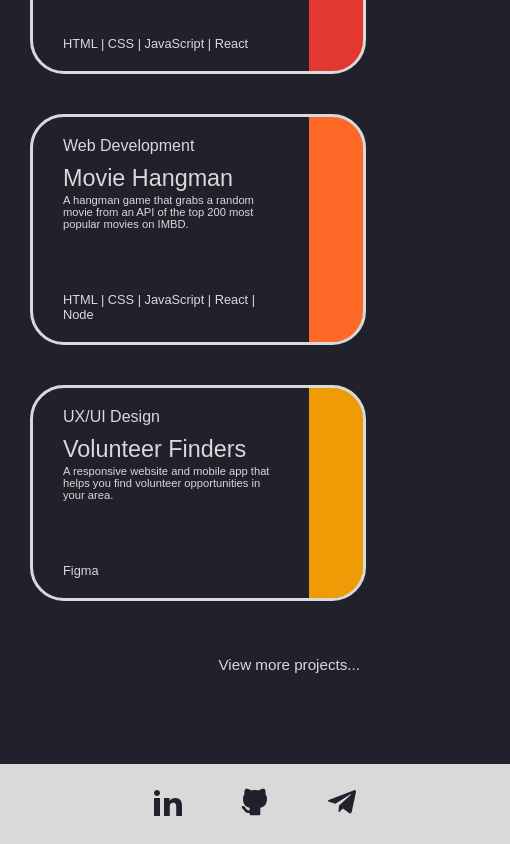
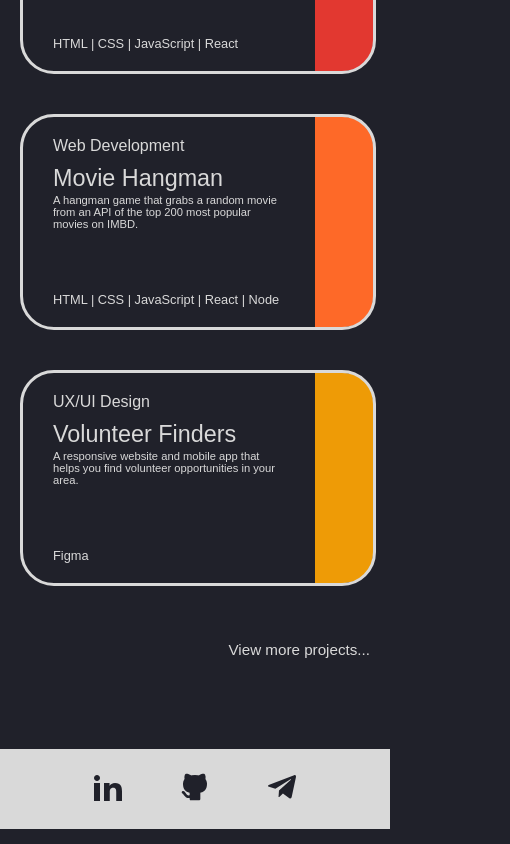
Before and after one commit to TaylorDay11/my-website, a React (Vite) app: page / in a window 390 px wide. Shown: the part 886-1730 px from the top of the page, 510 px wide, since content can reach past the window. Built offline with nearby package versions, Linux system fonts and the light colour scheme; a web font is replaced by a local one.

Commit message:
mobile tweaks

```diff
--- a/src/index.css
+++ b/src/index.css
@@ -594,7 +594,7 @@ footer > a > svg {
     }
 
     main {
-        margin: 60px 30px;
+        margin: 60px 20px;
     }
 
     .alignleft, .alignright {
@@ -660,6 +660,7 @@ footer > a > svg {
         gap: 55px;
         height: 80px;
         justify-content: center;
+        padding: 0px;
     }
 
     .connect {
```
